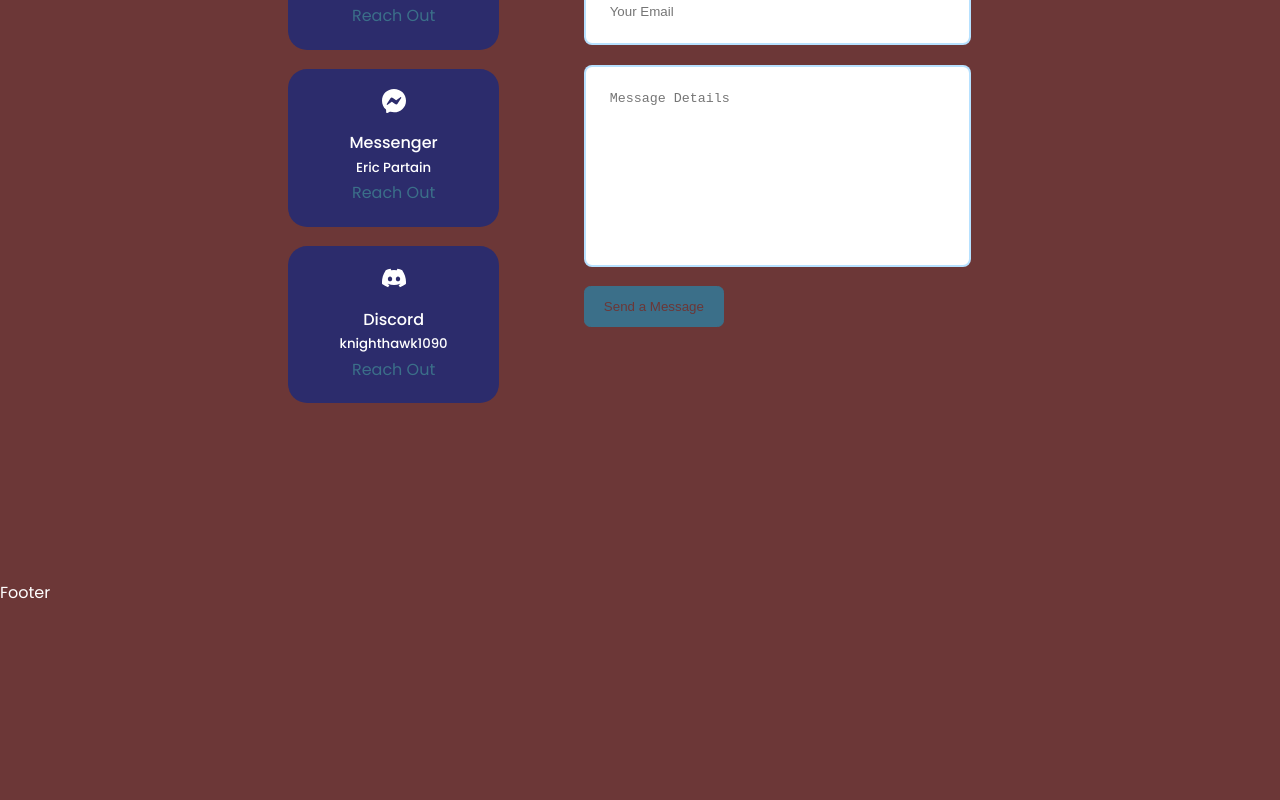
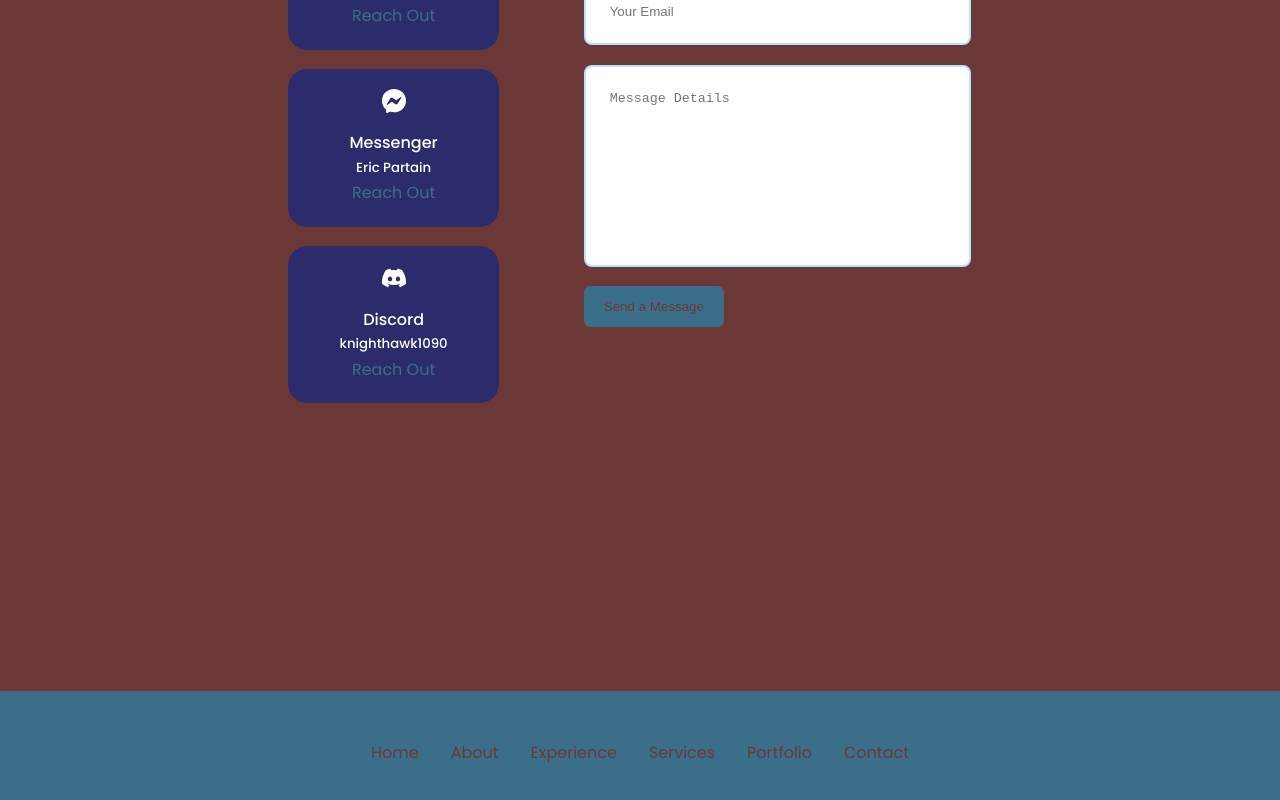
Before and after one commit to KnightHawk1090/react-portfolio, a React (Create React App) app: page / in a window 1280 px wide. Shown: the part 5262-6062 px from the top of the page. Before the commit the page ends 5868 px from the top, so only its background shows below. Built offline with nearby package versions, Linux system fonts and the light colour scheme.

Commit message:
updated footer

```diff
--- a/package.json
+++ b/package.json
@@ -9,6 +9,7 @@
     "@testing-library/react": "^13.4.0",
     "@testing-library/user-event": "^13.5.0",
     "bootstrap-icons": "^1.10.5",
+    "emailjs-com": "^3.2.0",
     "react": "^18.2.0",
     "react-dom": "^18.2.0",
     "react-icons": "^4.10.1",
--- a/src/components/contact/Contact.jsx
+++ b/src/components/contact/Contact.jsx
@@ -1,10 +1,25 @@
-import React from 'react'
-import './contact.css'
-import {AiTwotoneMail} from 'react-icons/ai'
-import {BsMessenger} from 'react-icons/bs'
-import {BsDiscord} from 'react-icons/bs'
+import React from 'react';
+import './contact.css';
+import {AiTwotoneMail} from 'react-icons/ai';
+import {BsMessenger} from 'react-icons/bs';
+import {BsDiscord} from 'react-icons/bs';
+import {useRef} from 'react';
+import emailjs from 'emailjs-com';
 
 const Contact = () => {
+  const form = useRef();
+
+  const sendEmail = (e) => {
+    e.preventDefault();
+
+    emailjs.sendForm('YOUR_SERVICE_ID', 'YOUR_TEMPLATE_ID', form.current, 'YOUR_PUBLIC_KEY')
+      .then((result) => {
+          console.log(result.text);
+      }, (error) => {
+          console.log(error.text);
+      });
+  };
+
   return (
     <section id='contact' className='contact'>
       <h5>Get In Touch</h5>
@@ -35,7 +50,7 @@ const Contact = () => {
 
         </div>
 
-        <form action="">
+        <form ref={form} onSubmit={sendEmail}>
           <input type="text" name='name' placeholder='Full Name' required/>
           <input type="email" name='email' placeholder='Your Email' required/>
           <textarea name="message" rows="10" placeholder='Message Details' required></textarea>
--- a/src/components/footer/Footer.jsx
+++ b/src/components/footer/Footer.jsx
@@ -3,7 +3,18 @@ import './footer.css'
 
 const Footer = () => {
   return (
-    <div>Footer</div>
+    <footer>
+      <a href="#" className='footer__logo'></a>
+
+      <ul className='permalinks'>
+        <li><a href="#">Home</a></li>
+        <li><a href="#about">About</a></li>
+        <li><a href="#experience">Experience</a></li>
+        <li><a href="#services">Services</a></li>
+        <li><a href="#portfolio">Portfolio</a></li>
+        <li><a href="#contact">Contact</a></li>
+      </ul>
+    </footer>
   )
 }
 
--- a/src/components/footer/footer.css
+++ b/src/components/footer/footer.css
@@ -0,0 +1,19 @@
+footer {
+    background: var(--color-primary);
+    padding: 3rem 0;
+    text-align: center;
+    font-size: 2.0 rem;
+    margin-top: 7rem;
+}
+
+footer a {
+    color: var(--color-bg);
+}
+
+.permalinks {
+    display: flex;
+    flex-wrap: wrap;
+    justify-content: center;
+    gap: 2rem;
+    margin: 0 auto 3rem;
+}
```
Also changed, not shown: 1 other file (tests, documents, lock files or other folders).
